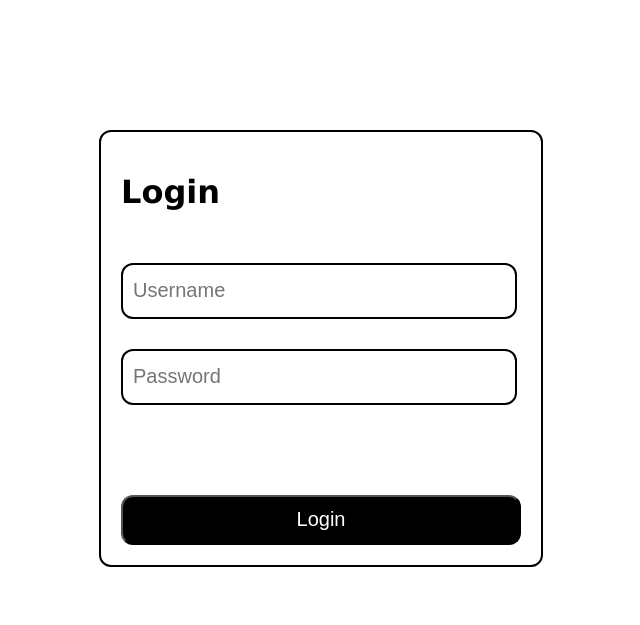
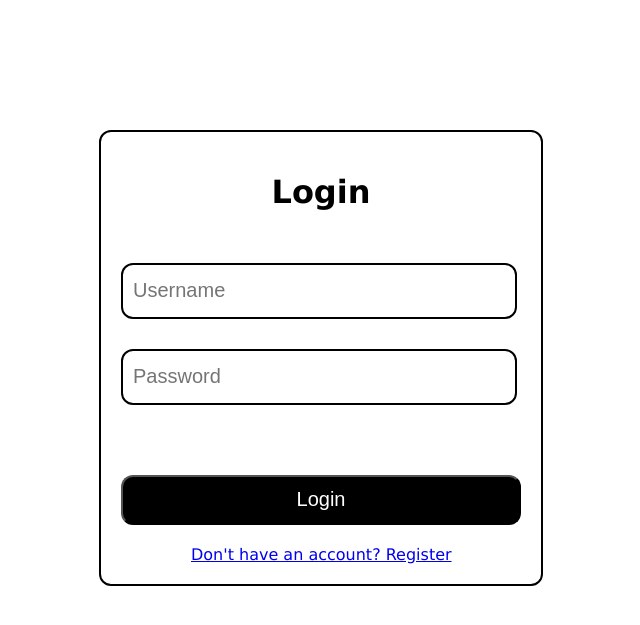
Before and after one commit to aorlanova/PetSim, a PHP site: page /login.php in a window 1280 px wide. Shown: the top 625 px of the page, without its empty margins (319-959 px from the left). Run offline with PHP 8.4, Linux system fonts and the light colour scheme.

Commit message:
Added some styling and a question on the login page

```diff
--- a/login.php
+++ b/login.php
@@ -10,6 +10,7 @@
                     <input type="text" name="password" placeholder="Password">
                     <input type="submit" value="Login" name="login-button">
                 </form>
+                <a class="question" href="registration.html">Don't have an account? Register</a>
             </div>
         </body>
     </head>
--- a/registration-submit.php
+++ b/registration-submit.php
@@ -6,7 +6,7 @@
 <body>
 <div class="container">
     <h1>Thank you!</h1>
-    <p>Welcome to FurryFriends, <?php echo $_POST['name']; ?>!</p>
+    <p>Welcome to PetLands, <?php echo $_POST['name']; ?>!</p>
     <p>Now <a href="login.php">log in to play with your pet!</a></p>
 </div>
 </body>
--- a/style.css
+++ b/style.css
@@ -20,8 +20,9 @@
     width: 400px;
     height: 50px;
     border-radius: 12px;
-    margin-top: 90px;
+    margin-top: 70px;
     font-size: 20px;
+    margin-bottom: 20px;
 }
 
 input[type="text"]{
@@ -33,3 +34,10 @@
     font-size: 20px;
     padding-left: 10px;
 }
+.question{
+    margin-left: 70px;
+    margin-top: 20px;
+}
+h1{
+    text-align: center;
+}
```
